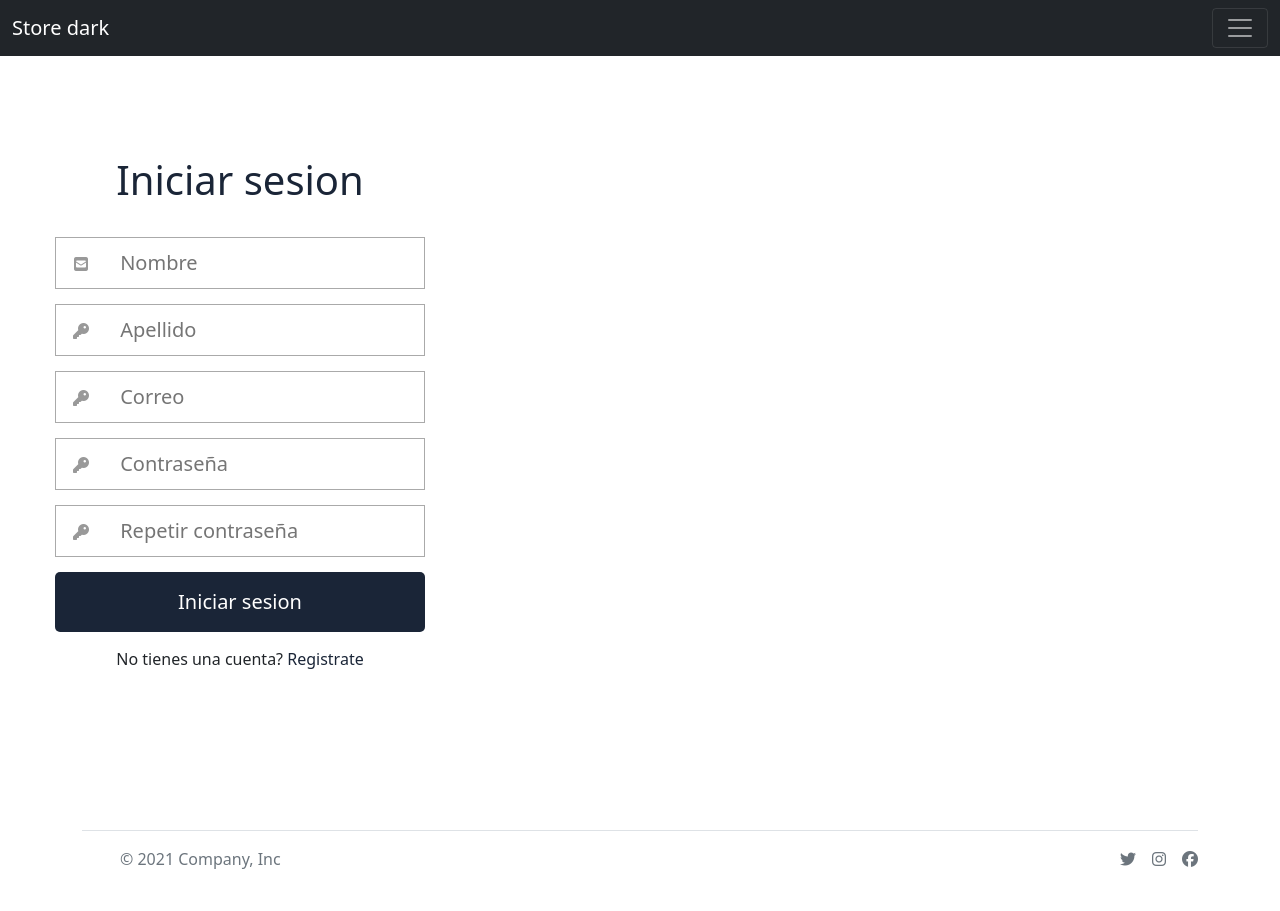
After one commit to Javier6170/proyectoWeb, a PHP site: page /Proyect/registro.php in a window 1280 px wide. The commit adds this page. Run offline with PHP 8.4, Linux system fonts and the light colour scheme; some libraries are stand-ins or nearby versions.

Commit message:
subiendo login

```diff
--- a/index.php
+++ b/index.php
@@ -3,6 +3,4 @@
     require("required/menu/main-menu.php");
     require("required/content/login.php");
     require("required/footer.php");
-
-
 ?>
--- a/new-css/login.css
+++ b/new-css/login.css
@@ -1,10 +1,10 @@
 /*inicia el diseno del login*/
 
 .containerLogin {
-    background: url(https://www.xtrafondos.com/wallpapers/cyberhunter-8887.jpg);
     background-size: 100vw 100vh;
+    height: 750px;
     background-repeat: no-repeat;
-    padding: 50px 10px;
+    padding: 80px 10px;
 }
 
 .containerFooter {
@@ -74,7 +74,7 @@ p {
 @media (min-width: 768px) {
     .formulario {
         margin: auto;
-        width: 450px;
-        margin: 10px;
+        width: 420px;
+        margin: 20px;
     }
 }
--- /dev/null
+++ b/registro.php
@@ -0,0 +1,6 @@
+<?php
+    require("required/header.php");
+    require("required/menu/main-menu.php");
+    require("required/content/register.php");
+    require("required/footer.php");
+?>
--- a/required/content/login.php
+++ b/required/content/login.php
@@ -1,4 +1,7 @@
 <div class="containerLogin">
+    <div class="embed-responsive embed-responsive-21by9">
+        <video src="<?php $BASE_ROOT_FOLDER ?>media/video.mp4"></video>
+    </div>
     <form class="formulario" method="POST" action="codigo.php">
         <h1>Iniciar sesion</h1>
         <div class="contenedor">
@@ -11,7 +14,7 @@
                 <input type="password" placeholder="Contraseña">
             </div>
             <input type="submit" value="Iniciar sesion" class="button">
-        <p>No tienes una cuenta? <a class="link" href="Registro.html">Registrate</a></p>
+            <p>No tienes una cuenta? <a class="link" href="<?php echo $BASE_ROOT_URL; ?>registro.php">Registrate</a></p>
         </div>
     </form>
 </div>
--- /dev/null
+++ b/required/content/register.php
@@ -0,0 +1,29 @@
+<div class="containerLogin">
+    <form class="formulario" method="POST" action="codigo.php">
+        <h1>Iniciar sesion</h1>
+        <div class="contenedor">
+            <div class="input-contenedor">
+                <i class="fas fa-envelope-square icon"></i>
+                <input type="text" id="nombre" name="nombre" placeholder="Nombre">
+            </div>
+            <div class="input-contenedor">
+                <i class="fas fa-key icon"></i>
+                <input type="text" id="apellido" name="apellido" placeholder="Apellido">
+            </div>
+            <div class="input-contenedor">
+                <i class="fas fa-key icon"></i>
+                <input type="text" id="correo" name="correo" placeholder="Correo">
+            </div>
+            <div class="input-contenedor">
+                <i class="fas fa-key icon"></i>
+                <input type="password" id="Contrasena" name="Contrasena" placeholder="Contraseña">
+            </div>
+            <div class="input-contenedor">
+                <i class="fas fa-key icon"></i>
+                <input type="password" id="Contrasena2" name="Contrasena2" placeholder="Repetir contraseña">
+            </div>
+            <input type="submit" value="Iniciar sesion" class="button">
+            <p>No tienes una cuenta? <a class="link" href="Registro.html">Registrate</a></p>
+        </div>
+    </form>
+</div>
--- a/required/footer.php
+++ b/required/footer.php
@@ -1,29 +1,22 @@
 <div class="containerFooter">
-    <footer class="page-footer">
-        <div class="container">
-            <div class="row">
-                <div class="col l6 s12">
-                    <h5 class="white-text">Footer Content</h5>
-                    <p class="grey-text text-lighten-4">You can use rows and columns here to organize your footer content.</p>
-                </div>
-                <div class="col l4 offset-l2 s12">
-                    <h5 class="white-text">Links</h5>
-                    <ul>
-                        <li><a class="grey-text text-lighten-3" href="#!">Link 1</a></li>
-                        <li><a class="grey-text text-lighten-3" href="#!">Link 2</a></li>
-                        <li><a class="grey-text text-lighten-3" href="#!">Link 3</a></li>
-                        <li><a class="grey-text text-lighten-3" href="#!">Link 4</a></li>
-                    </ul>
-                </div>
+    <div class="container">
+        <footer class="d-flex flex-wrap justify-content-between align-items-center py-3 my-4 border-top">
+            <div class="col-md-4 d-flex align-items-center">
+                <a href="/" class="mb-3 me-2 mb-md-0 text-muted text-decoration-none lh-1">
+                    <svg class="bi" width="30" height="24">
+                        <use xlink:href="#bootstrap" />
+                    </svg>
+                </a>
+                <span class="text-muted">&copy; 2021 Company, Inc</span>
             </div>
-        </div>
-        <div class="footer-copyright">
-            <div class="container">
-                © 2014 Copyright Text
-                <a class="grey-text text-lighten-4 right" href="#!">More Links</a>
-            </div>
-        </div>
-    </footer>
+
+            <ul class="nav col-md-4 justify-content-end list-unstyled d-flex">
+                <li class="ms-3"><a class="text-muted" href="#"><i class="fab fa-twitter"></i></a></li>
+                <li class="ms-3"><a class="text-muted" href="#"><i class="fab fa-instagram"></i></a></li>
+                <li class="ms-3"><a class="text-muted" href="#"><i class="fab fa-facebook"></i></a></li>
+            </ul>
+        </footer>
+    </div>
 </div>
 
 <script src="bootstrap/js/bootstrap.js"></script>
--- a/required/menu/main-menu.php
+++ b/required/menu/main-menu.php
@@ -1,6 +1,6 @@
 <nav class="navbar navbar-dark bg-dark" aria-label="First navbar example">
             <div class="container-fluid">
-                <a class="navbar-brand" href="#">Never expand</a>
+                <a class="navbar-brand" href="#">Store dark</a>
                 <button class="navbar-toggler" type="button" data-bs-toggle="collapse" data-bs-target="#navbarsExample01" aria-controls="navbarsExample01" aria-expanded="false" aria-label="Toggle navigation">
         <span class="navbar-toggler-icon"></span>
       </button>
@@ -8,21 +8,13 @@
                 <div class="collapse navbar-collapse" id="navbarsExample01">
                     <ul class="navbar-nav me-auto mb-2">
                         <li class="nav-item">
-                            <a class="nav-link active" aria-current="page" href="#">Home</a>
+                            <a class="nav-link active" aria-current="page" href="#"><i class="fas fa-home"></i> Home</a>
                         </li>
                         <li class="nav-item">
-                            <a class="nav-link" href="#">Link</a>
+                            <a class="nav-link" href="#"><i class="fas fa-gamepad"></i> Ver productos</a>
                         </li>
                         <li class="nav-item">
-                            <a class="nav-link disabled">Disabled</a>
-                        </li>
-                        <li class="nav-item dropdown">
-                            <a class="nav-link dropdown-toggle" href="#" id="dropdown01" data-bs-toggle="dropdown" aria-expanded="false">Dropdown</a>
-                            <ul class="dropdown-menu" aria-labelledby="dropdown01">
-                                <li><a class="dropdown-item" href="#">Action</a></li>
-                                <li><a class="dropdown-item" href="#">Another action</a></li>
-                                <li><a class="dropdown-item" href="#">Something else here</a></li>
-                            </ul>
+                            <a class="nav-link"><i class="fas fa-shopping-cart"></i> Carrito productos</a>
                         </li>
                     </ul>
                 </div>
```
Also changed, not shown: Registro.html (deleted, +0 -71 lines), menu.html (deleted, +0 -52 lines), index2.php (deleted), 1 other file. Lines whose indentation alone changed are shown as unchanged.
